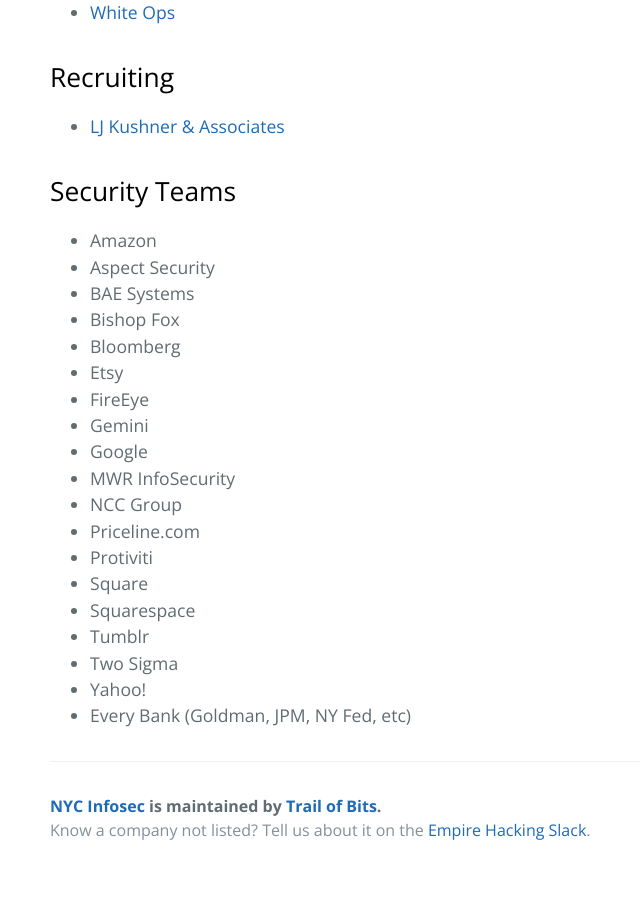
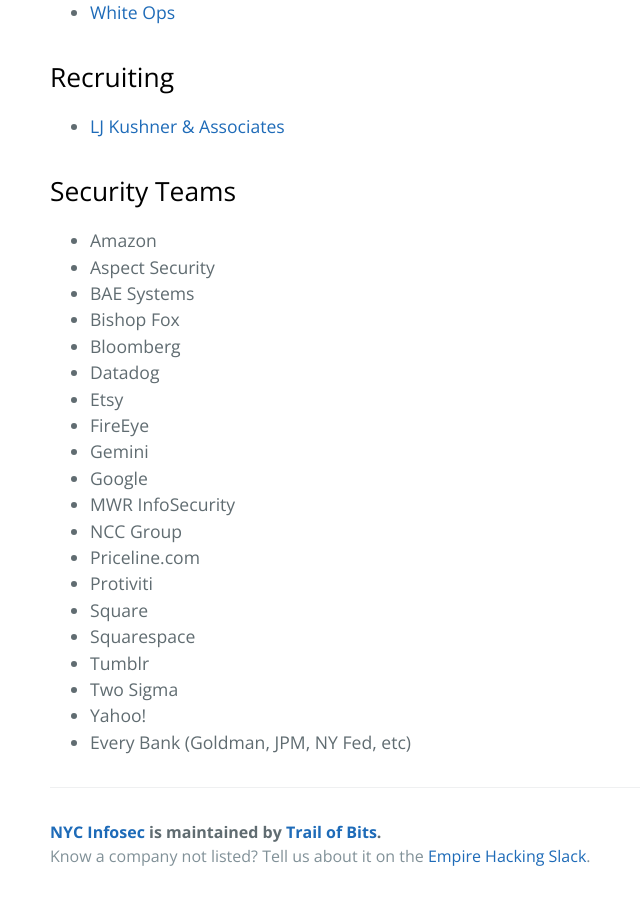
Before and after one commit to trailofbits/nyc-infosec, a Jekyll site: the page built from companies.md, in a window 1280 px wide and 900 px high, scrolled down 1569 px. Shown: the whole window, without its empty margins (174-814 px from the left). Built offline with Jekyll 4.4.1, drawn with Linux system fonts in a browser that asks for light colours; our own code applies the rules of GitHub Pages for plain Markdown files; before the commit the page ends 2443 px from its top, so only the background shows below that.

Commit message:
add datadog

```diff
--- a/companies.md
+++ b/companies.md
@@ -61,6 +61,7 @@
 * BAE Systems
 * Bishop Fox
 * Bloomberg
+* Datadog
 * Etsy
 * FireEye
 * Gemini
```
